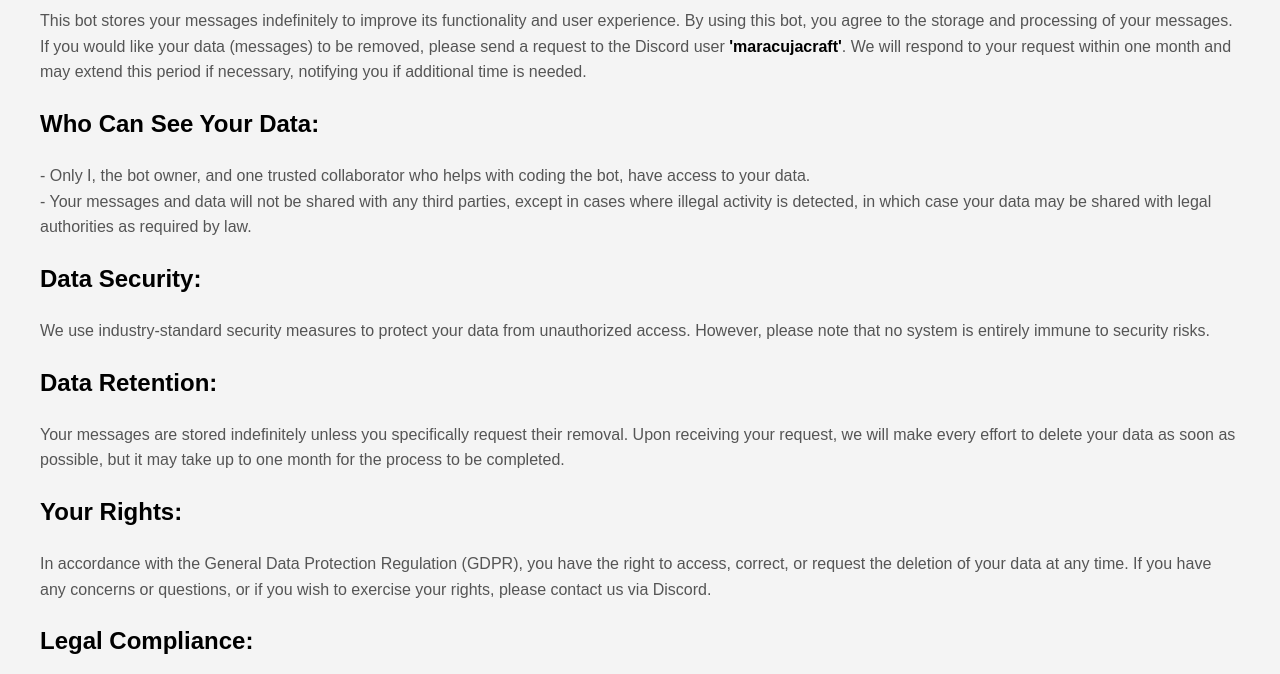
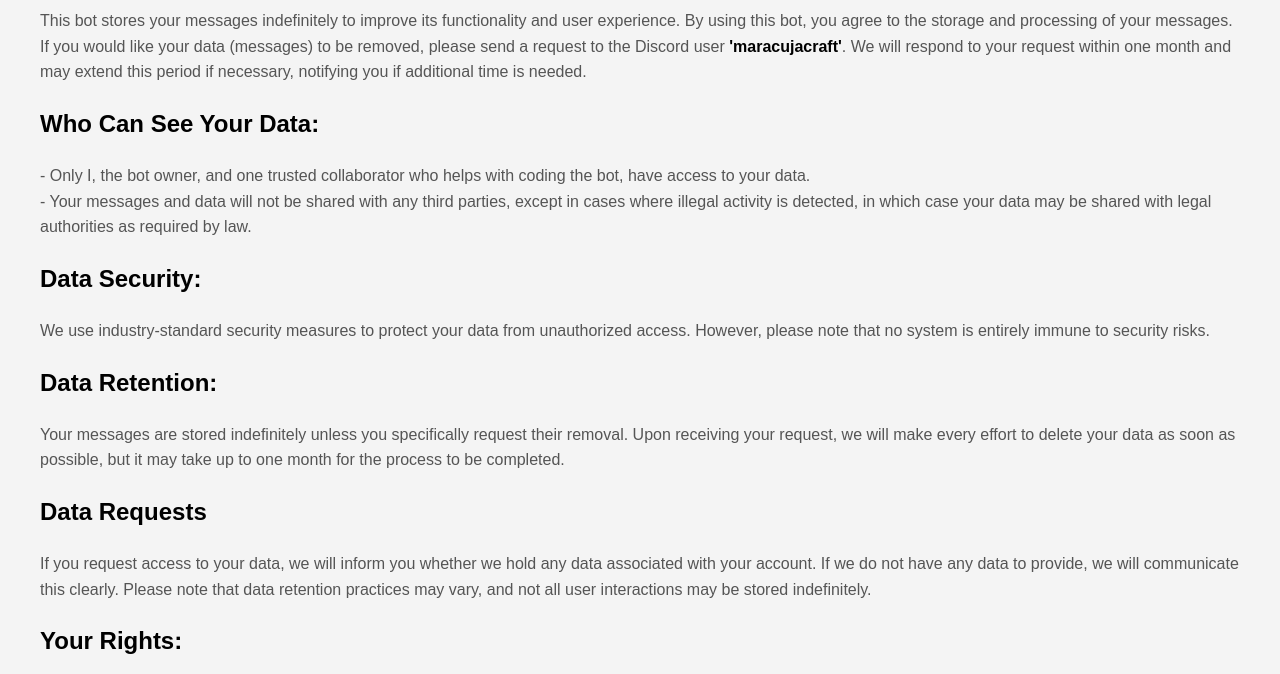
Before and after one commit to Maracujacraft/lavivabot_legal, a plain HTML site: page privacy_policy.html in a window 1280 px wide. Shown: the part 126-800 px from the top of the page. Drawn offline with Linux system fonts and the light colour scheme.

Commit message:
Update privacy_policy.html

```diff
--- a/privacy_policy.html
+++ b/privacy_policy.html
@@ -52,6 +52,13 @@
         make every effort to delete your data as soon as possible, but it may take up to one month for the process to be completed.
     </p>
 
+    <h2>Data Requests</h2>
+    <p>
+        If you request access to your data, we will inform you whether we hold any data associated with your account.
+        If we do not have any data to provide, we will communicate this clearly.
+        Please note that data retention practices may vary, and not all user interactions may be stored indefinitely.
+    </p>
+
     <h2>Your Rights:</h2>
     <p>
         In accordance with the General Data Protection Regulation (GDPR), you have the right to access, correct, or request the
```
